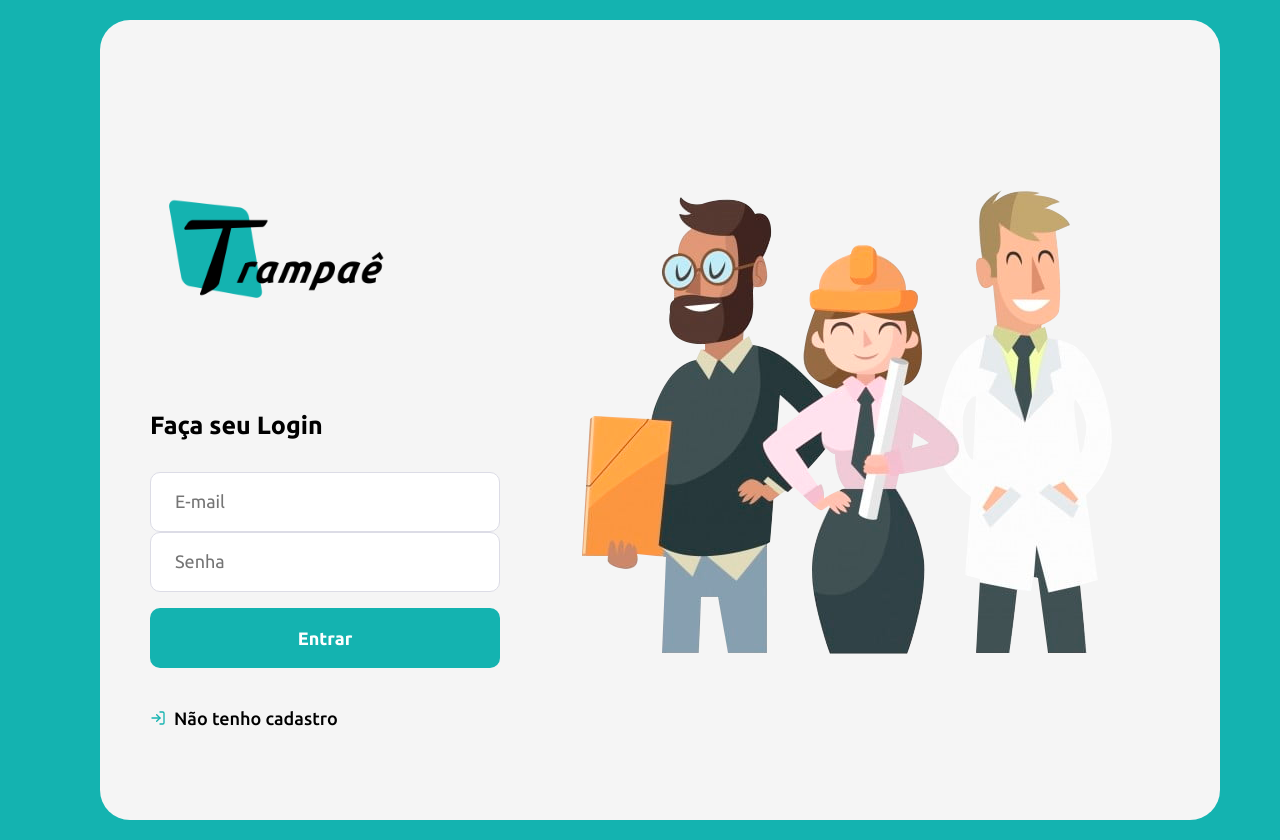
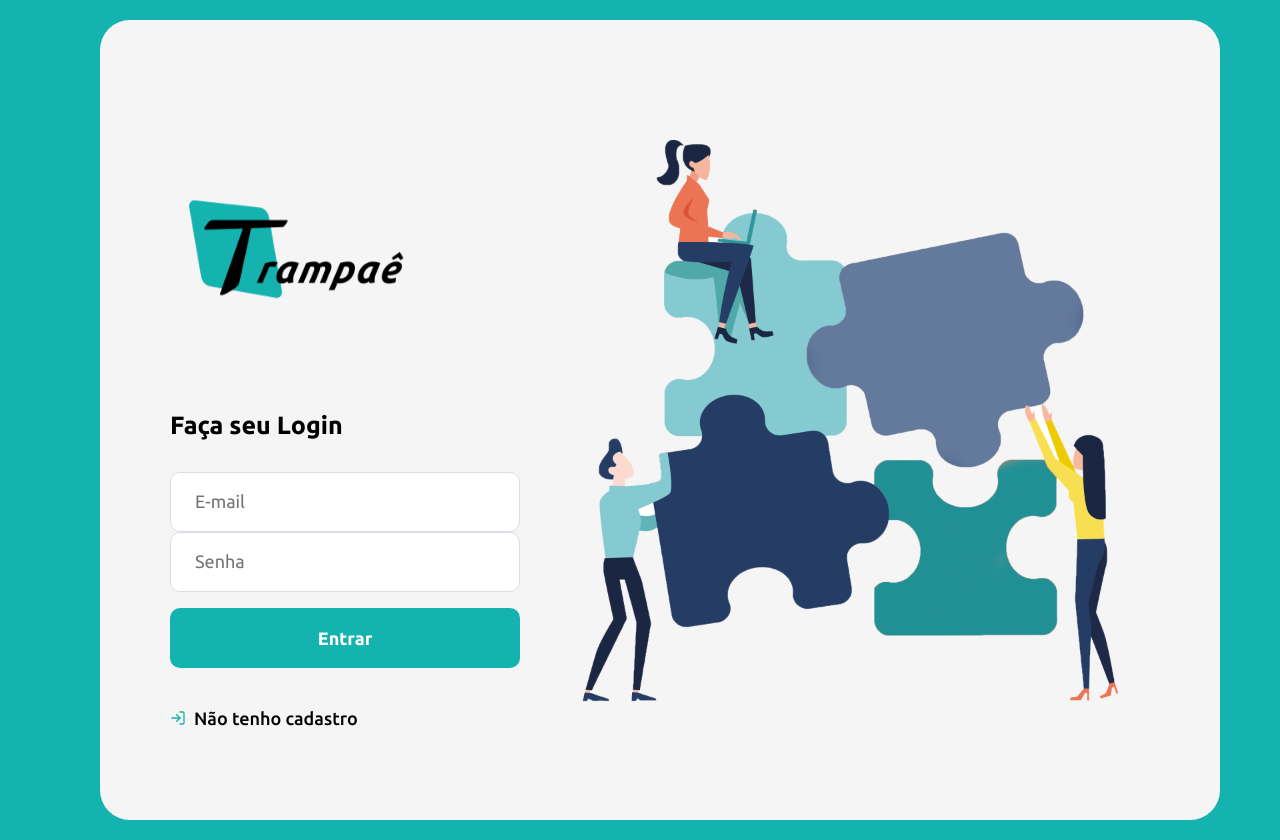
Before and after one commit to NickSant/trampae, a React (Create React App) app in the folder web-client/: page / in a window 1280 px wide. Built offline with nearby package versions, Linux system fonts and the light colour scheme.

Commit message:
style scripts added

```diff
--- a/web-client/src/global.css
+++ b/web-client/src/global.css
@@ -28,6 +28,11 @@ form input{
     border: 1px solid #dcdce6;
     border-radius: 10px;
     padding: 0 24px;
+    transition: linear;
+}
+
+form input:focus{
+    border-left: 10px solid #14b3b0;
 }
 
 .button{
--- a/web-client/src/pages/Logon/index.js
+++ b/web-client/src/pages/Logon/index.js
@@ -1,9 +1,12 @@
 import React from 'react';
 import {Link} from 'react-router-dom';
 import {FiLogIn} from 'react-icons/fi'
+
 import './styles.css';
+import script from "./scripts";
+
 import logoImg from '../../assets/logo.png';
-import trabalhadorImg from '../../assets/trabalhadores.png'
+import trabalhadorImg from '../../assets/teamwork2.png'
 
 export default function Logon(){
     return (
@@ -11,7 +14,7 @@ export default function Logon(){
             <section className="form">
             <img className="logo" src={logoImg} alt="logo"/>
 
-            <form>
+            <form onSubmit={script.showAlert}>
                 <h1>Faça seu Login</h1>
                 <input placeholder="E-mail"/>
                 <input placeholder="Senha"/>
--- /dev/null
+++ b/web-client/src/pages/Logon/scripts.js
@@ -0,0 +1,6 @@
+export default {
+     showAlert(){
+
+        return alert("hello")
+    }
+}
--- a/web-client/src/pages/Logon/styles.css
+++ b/web-client/src/pages/Logon/styles.css
@@ -1,4 +1,7 @@
-.logon-container{
+img{
+    width: 600px;
+}
+.logon-container {
   background-color: #f5f5f5;
   width: 100;
   max-width: 1120px;
@@ -10,17 +13,41 @@
   justify-content: center;
 }
 
-.logon-container section.form{
+.logon-container section.form {
   width: 100%;
   max-width: 350px;
   margin-right: 30px;
 }
 
-.logon-container section.form form{
+.logon-container section.form form {
   margin-top: 20px;
 }
 
-.logon-container section.form form h1{
+.logon-container section.form form h1 {
   font-size: 25px;
   margin-bottom: 32px;
 }
+
+.logo {
+  animation: bounce 1s infinite alternate;
+  animation-delay: 1s;
+  -webkit-animation: bounce 1s infinite alternate;
+  -webkit-animation-delay: 1s;
+}
+
+@keyframes bounce {
+  from {
+    transform: translateY(0px);
+  }
+  to {
+    transform: translateY(-15px);
+  }
+}
+@-webkit-keyframes bounce {
+  from {
+    transform: translateY(0px);
+  }
+  to {
+    transform: translateY(-15px);
+  }
+}
```
Also changed, not shown: web-client/src/assets/teamwork2.png (added), web-client/src/assets/trabalhadores.png (deleted). Lines whose indentation alone changed are shown as unchanged.
